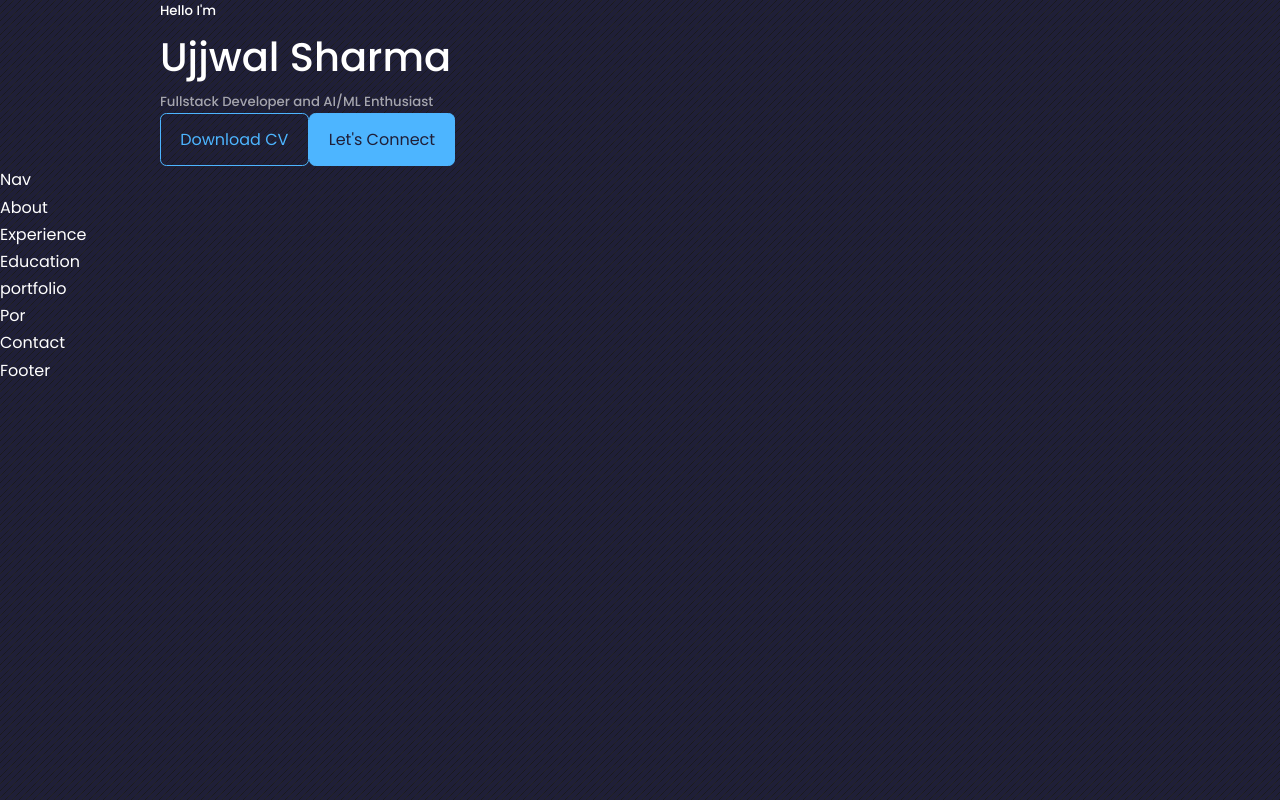
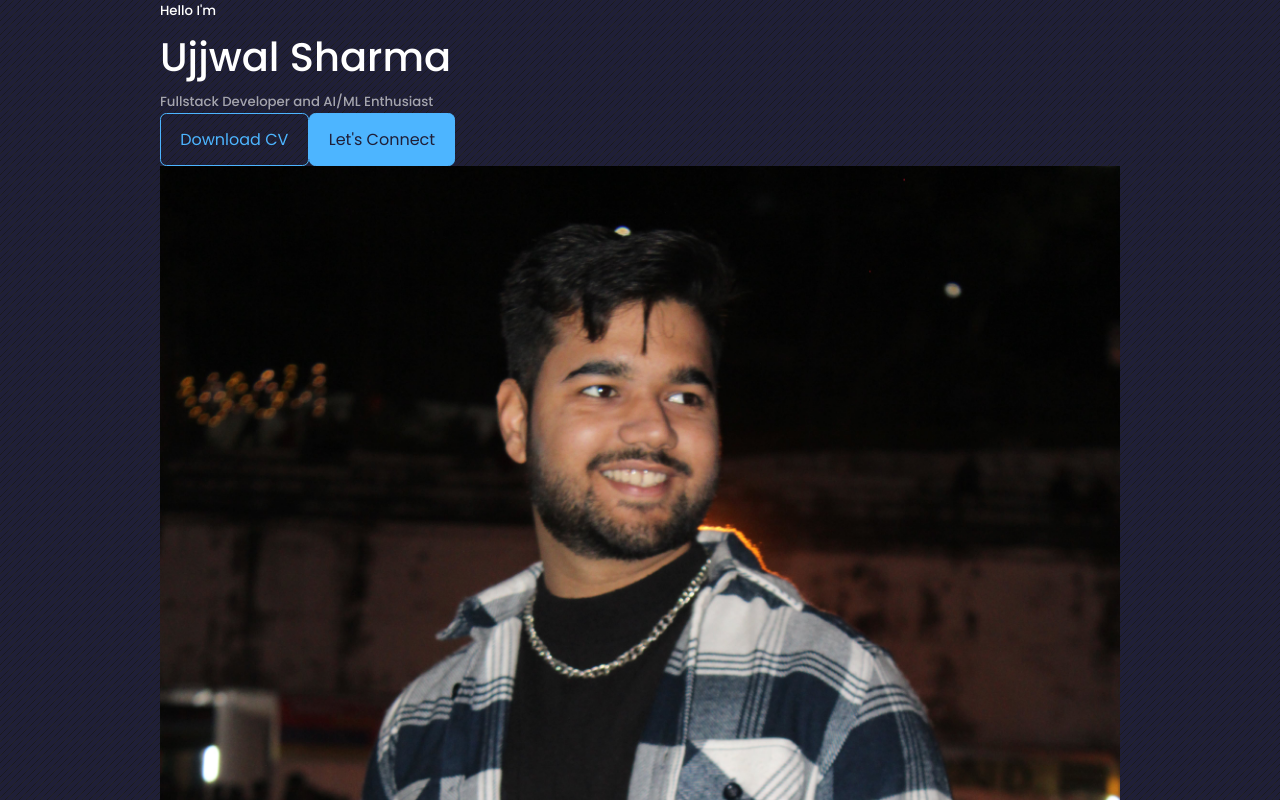
Before and after one commit to Ujjwalsharma7/Portfolio, a React (Create React App) app: page / in a window 1280 px wide. Shown: the top 800 px of the page. Built offline with nearby package versions, Linux system fonts and the light colour scheme.

Commit message:
Added my image

```diff
--- a/src/components/header/Header.jsx
+++ b/src/components/header/Header.jsx
@@ -1,6 +1,7 @@
 import React from 'react'
 import './header.css'
 import CTA from './CTA'
+import Me from '../../assets/Me.JPG'
 function Header() {
   return (
    <header>
@@ -9,6 +10,10 @@ function Header() {
       <h1>Ujjwal Sharma</h1>
       <h5 className='text-light'>Fullstack Developer and AI/ML Enthusiast </h5>
       <CTA />
+      <div className='me'>
+        <img src={Me} alt="me" />
+      </div>
+
     </div>
    </header>
   )
```
Also changed, not shown: src/assets/Me.JPG (added).
